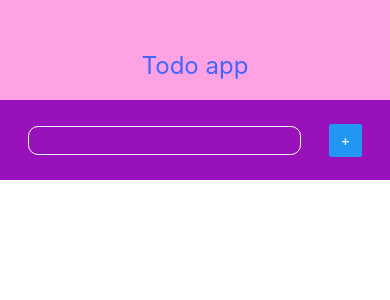
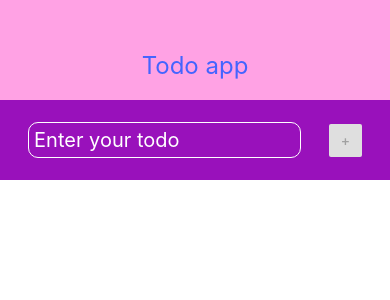
Before and after one commit to Navipro70/react-native-todo, a React Native app: screen / in a window 390 px wide. Shown: the top 300 px of the page. Built offline with nearby package versions, Linux system fonts and the light colour scheme.

Commit message:
Basic logic with SrollView component

```diff
--- a/App.tsx
+++ b/App.tsx
@@ -15,7 +15,10 @@ export default function App() {
 		<>
 			<Navbar />
 			<AddingTodo addTodo={addTodo} />
-			<ScrollView style={styles.allTodos}>
+			<ScrollView
+				style={styles.allTodos}
+				contentContainerStyle={{ alignItems: 'center' }}
+			>
 				{todos ? (
 					todos.map((todo) => <Todo key={todo.timestamp} todo={todo} />)
 				) : (
@@ -29,6 +32,6 @@ export default function App() {
 const styles = StyleSheet.create({
 	allTodos: {
 		backgroundColor: '#fff',
-		width: '30%'
+		width: '100%',
 	},
 })
--- a/src/components/AddingTodo.tsx
+++ b/src/components/AddingTodo.tsx
@@ -21,8 +21,14 @@ export const AddingTodo: FC<TProps> = ({ addTodo }) => {
 				style={styles.customInput}
 				onChangeText={setInputText}
 				value={inputText}
+				placeholder="Enter your todo"
+				placeholderTextColor="#fff"
 			/>
-			<Button title=" + " onPress={handleAddingTodo} />
+			<Button
+				disabled={!Boolean(inputText)}
+				title=" + "
+				onPress={handleAddingTodo}
+			/>
 		</View>
 	)
 }
@@ -44,5 +50,6 @@ const styles = StyleSheet.create({
 		borderStyle: 'solid',
 		borderWidth: 1,
 		borderRadius: 10,
+		fontSize: 20,
 	},
 })
--- a/src/components/Todo.tsx
+++ b/src/components/Todo.tsx
@@ -18,13 +18,14 @@ export const Todo: FC<TProps> = ({ todo }) => {
 const styles = StyleSheet.create({
 	todoText: {
 		color: '#000',
+		fontSize: 20,
 	},
 	todoDiv: {
-		backgroundColor: '#91b',
-		borderColor: '#020202',
+		backgroundColor: '#f5f5f5',
+		borderColor: '#999991',
 		borderStyle: 'solid',
 		borderWidth: 2,
-		marginTop: 5,
+		marginVertical: 5,
 		borderRadius: 6,
 		width: '80%',
 		padding: 5,
```
